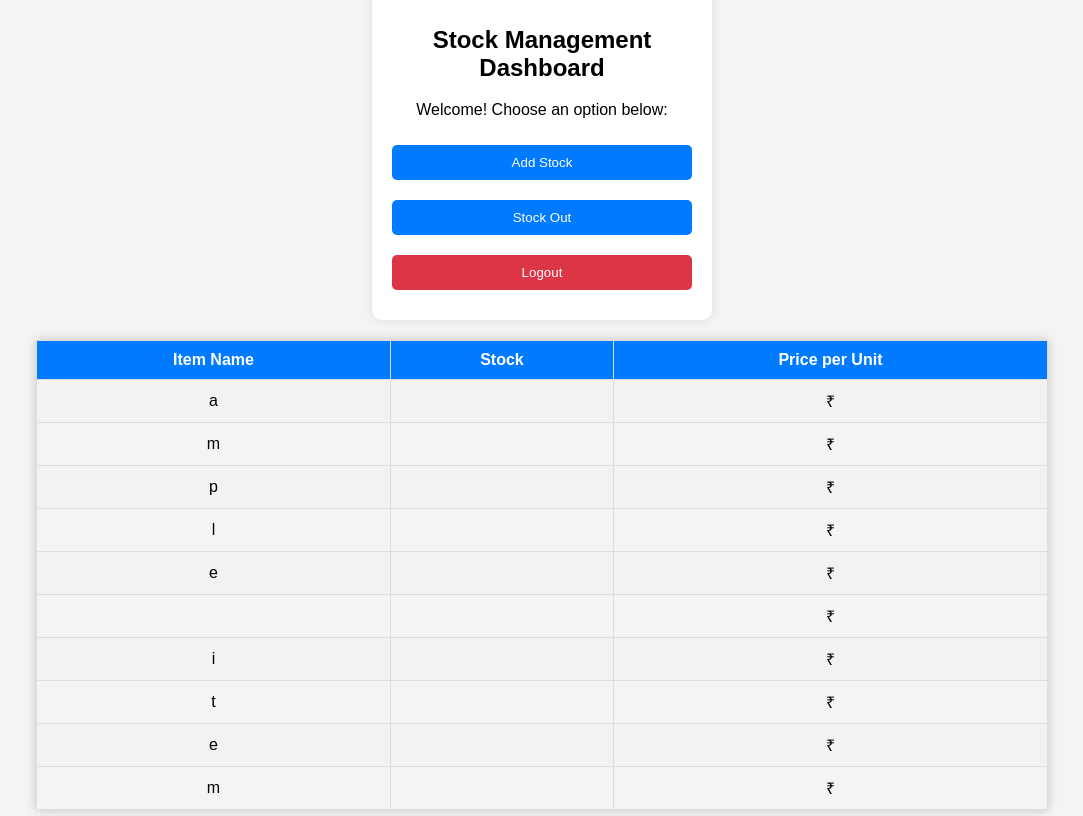
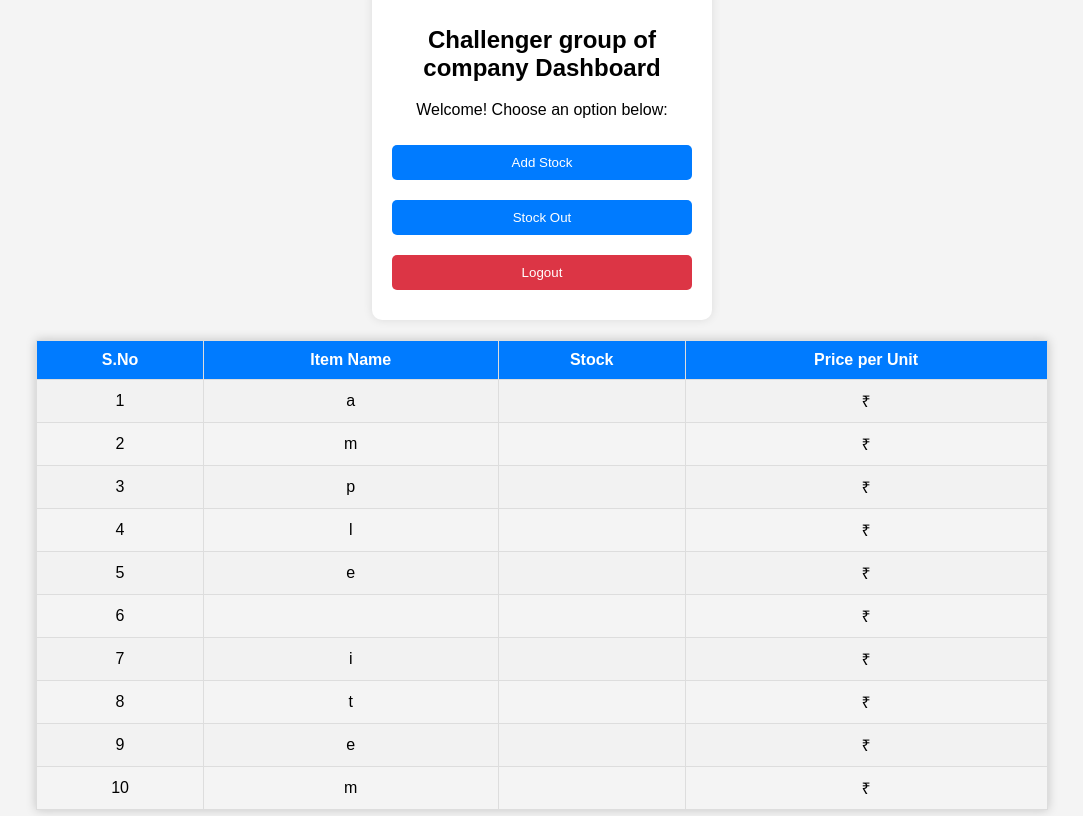
Before and after one commit to challengersstore/stock, a Flask app: page /dashboard in a window 1280 px wide. Shown: the whole page, without its empty margins (98-1181 px from the left). Run offline with Flask 3, Linux system fonts and the light colour scheme; the visitor is signed in with stand-in values (Sample User, id 1); a database or web service that is not in the repository returns one stand-in record (values such as "Sample title"); data that the repository does not hold is empty.

Commit message:
Update S.no dashboard.html

```diff
--- a/CS/templates/dashboard.html
+++ b/CS/templates/dashboard.html
@@ -3,7 +3,7 @@
 <head>
     <meta charset="UTF-8">
     <meta name="viewport" content="width=device-width, initial-scale=1.0">
-    <title>Dashboard | Stock Management</title>
+    <title>Dashboard | Challenger group of company</title>
     <style>
         body {
             font-family: Arial, sans-serif;
@@ -46,7 +46,7 @@
 <body>
 
     <div class="dashboard-container">
-        <h2>Stock Management Dashboard</h2>
+        <h2> Challenger group of company Dashboard</h2>
         <p>Welcome! Choose an option below:</p>
         <button onclick="location.href='/add_stock'">Add Stock</button>
         <button onclick="location.href='/stock_out'">Stock Out</button>
@@ -77,15 +77,16 @@
             transition: 0.3s;
         }
     </style>
-
     <table>
         <tr>
+            <th>S.No</th>
             <th>Item Name</th>
             <th>Stock</th>
             <th>Price per Unit</th>
         </tr>
         {% for row in stock_data[1:] %}
         <tr>
+            <td>{{ loop.index }}</td>
             <td>{{ row[0] }}</td>
             <td>{{ row[2] }}</td>
             <td>₹{{ row[3] }}</td>
```
